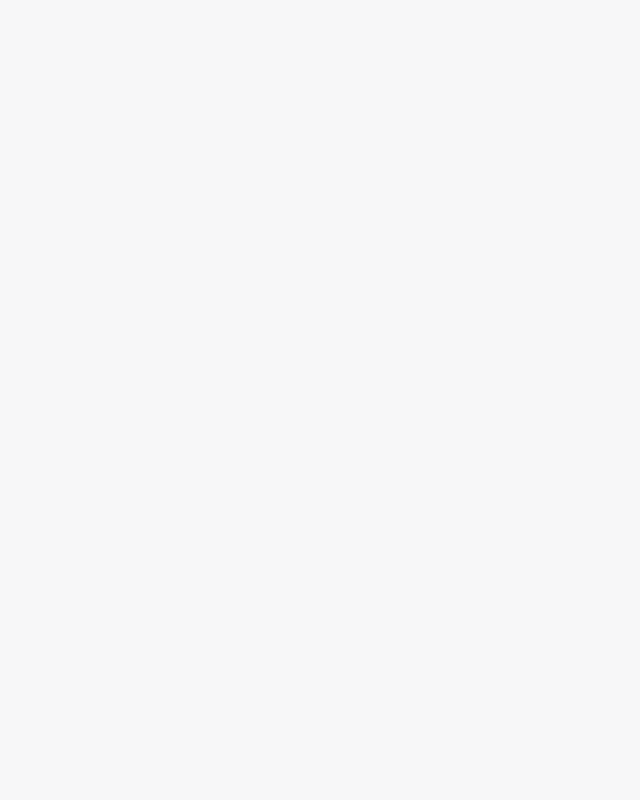
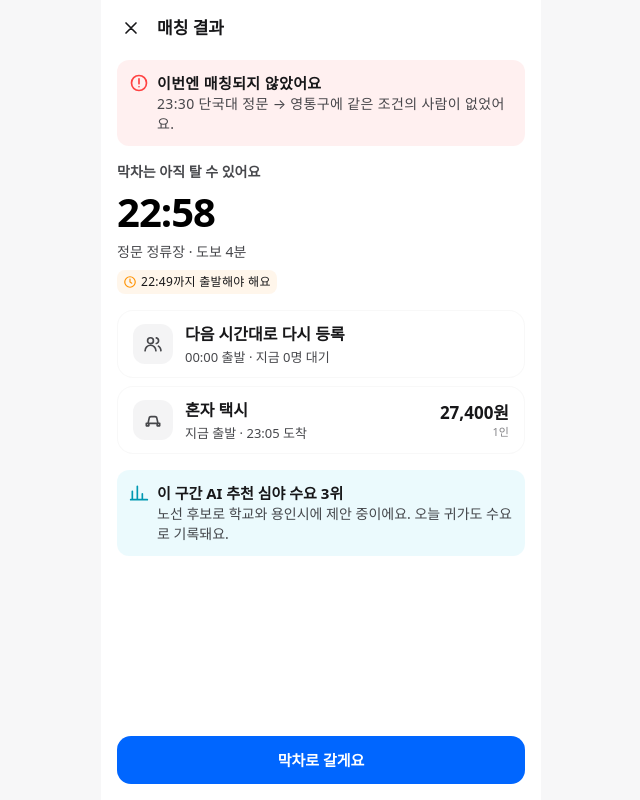
Before and after one commit to owlly-team/owlly-client, a React (Vite) app: page /matching/failed in a window 1280 px wide. Before the commit this address had no page. Shown: the whole page, without its empty margins (319-959 px from the left). Built offline with nearby package versions, Linux system fonts and the light colour scheme; a web font is replaced by a local one.

Commit message:
feat: 홈 매칭 실패 화면 추가 및 바텀 이동 액션 추가

```diff
--- a/src/App.jsx
+++ b/src/App.jsx
@@ -3,14 +3,14 @@ import Button from "./shared/components/Button";
 import IconButton from "./shared/components/IconButton";
 import Switch from "./shared/components/Switch";
 import TextField from "./shared/components/TextField";
-import TimeChip from "./shared/components/TimeChip";
+import TimeChip from "./features/matching/components/TimeChip";
 import FilterChip from "./shared/components/FilterChip";
 import TopBar from "./shared/components/TopBar";
 import BottomTabBar from "./shared/components/BottomTabBar";
 import BottomSheet from "./shared/components/BottomSheet";
 import Badge from "./shared/components/Badge";
 import InfoBox from "./shared/components/InfoBox";
-import DefinitionList from "./shared/components/DefinitionList";
+import DefinitionList from "./features/matching/components/DefinitionList";
 import StatGrid from "./shared/components/StatGrid";
 import MetricRow from "./shared/components/MetricRow";
 import PlaceRow from "./shared/components/PlaceRow";
--- a/src/features/demand/pages/DemandMap.jsx
+++ b/src/features/demand/pages/DemandMap.jsx
@@ -1,4 +1,5 @@
 import { useState } from "react";
+import { useNavigate } from "react-router-dom";
 import FilterChip from "../../../shared/components/FilterChip";
 import InfoBox from "../../../shared/components/InfoBox";
 import BottomTabBar from "../../../shared/components/BottomTabBar";
@@ -40,6 +41,7 @@ const MOCK_DATA = {
 };
 
 export default function DemandMap() {
+  const navigate = useNavigate();
   const [isCandidate, setIsCandidate] = useState(true);
   const [day, setDay] = useState(DAY_OPTIONS[0]);
   const [time, setTime] = useState(TIME_OPTIONS[0]);
@@ -95,7 +97,13 @@ export default function DemandMap() {
       </div>
 
       <div className="-mx-4 pt-4">
-        <BottomTabBar activeTab={activeTab} onTabChange={setActiveTab} />
+        <BottomTabBar
+          activeTab={activeTab}
+          onTabChange={(tab) => {
+            if (tab === "return") navigate("/pickup");
+            else setActiveTab(tab);
+          }}
+        />
       </div>
     </div>
   );
--- a/src/features/home/components/LastDepartureCard.jsx
+++ b/src/features/home/components/LastDepartureCard.jsx
@@ -2,6 +2,7 @@ import Badge from "../../../shared/components/Badge";
 
 //집까지 마지막 출발
 export default function LastDepartureCard({
+  title = "집까지 마지막 출발",
   available = true,
   time,
   place,
@@ -9,10 +10,10 @@ export default function LastDepartureCard({
   className = "",
 }) {
   return (
-    <div className={`rounded-12 bg-background-normal flex w-full flex-col gap-1 ${className}`}>
-      <p className="text-label1 text-label-neutral font-semibold">
-        집까지 마지막 출발
-      </p>
+    <div
+      className={`rounded-12 bg-background-normal flex w-full flex-col gap-1 ${className}`}
+    >
+      <p className="text-label1 text-label-neutral font-semibold">{title}</p>
       {available === false ? (
         <>
           <p className="text-heading2 text-label-strong font-bold">
--- a/src/features/home/components/TransportOptionCard.jsx
+++ b/src/features/home/components/TransportOptionCard.jsx
@@ -31,7 +31,11 @@ export default function TransportOptionCard({
               : "bg-accent-cyan-surface"
         }`}
       >
-        <img src={icon} alt="" className="size-5" />
+        {typeof icon === "string" ? (
+          <img src={icon} alt="" className="size-5" />
+        ) : (
+          icon
+        )}
       </span>
       <div className="flex flex-1 flex-col gap-0.5">
         <p className="text-body1 text-label-normal font-semibold">{title}</p>
--- /dev/null
+++ b/src/features/home/mocks/matchingFailureMock.js
@@ -0,0 +1,27 @@
+import { defaultHomeData } from "./homeMockData";
+
+// 홈 분기 연결 전, 매칭 실패 화면을 직접 확인하기 위한 목업.
+export const matchingFailureMock = {
+  ...defaultHomeData,
+  rideRequest: {
+    departureAt: "2026-11-09T23:30:00+09:00",
+    status: "FAILED",
+  },
+  nextSlot: { departureAt: "2026-11-10T00:00:00+09:00", waitingCount: 0 },
+  demand: {
+    rank: 3,
+    description:
+      "노선 후보로 학교와 용인시에 제안 중이에요. 오늘 귀가도 수요로 기록돼요.",
+  },
+  selection: {
+    pickupPoint: defaultHomeData.pickupPoint,
+    destination: {
+      id: "31",
+      name: "영통2동",
+      districtId: "21",
+      districtName: "수원시 영통구",
+      point: defaultHomeData.profile.defaultDropoff,
+    },
+    sameGenderOnly: true,
+  },
+};
--- a/src/features/home/pages/Home.jsx
+++ b/src/features/home/pages/Home.jsx
@@ -21,7 +21,7 @@ export default function Home({ data = homeScenarios.matched, onViewMatchingResul
     showTransportOptions,
     transportOptions,
     selectedTab,
-    setSelectedTab,
+    handleTabChange,
     handleTransportSelect,
     handleViewRegistration,
     handleViewMatchingResult,
@@ -77,7 +77,7 @@ export default function Home({ data = homeScenarios.matched, onViewMatchingResul
         </div>
       )}
       <footer className="bg-background-normal -mx-4 mt-auto">
-        <BottomTabBar activeTab={selectedTab} onTabChange={setSelectedTab} />
+        <BottomTabBar activeTab={selectedTab} onTabChange={handleTabChange} />
       </footer>
     </div>
   );
--- a/src/features/home/pages/LastTrain.jsx
+++ b/src/features/home/pages/LastTrain.jsx
@@ -103,7 +103,7 @@ export default function LastTrain(){
                 <Button size="md" variant="primary" className="w-full" onClick={goHome}>
                     막차로 갈게요
                 </Button>
-                <Button size="md" variant="secondary" className="w-full">
+                <Button size="md" variant="secondary" className="w-full" onClick={() => navigate("/pickup")}>
                     동승도 알아볼래요
                 </Button>
             </div>
--- /dev/null
+++ b/src/features/home/pages/MatchingFailure.jsx
@@ -0,0 +1,102 @@
+import { useNavigate } from "react-router-dom";
+import Button from "../../../shared/components/Button";
+import InfoBox from "../../../shared/components/InfoBox";
+import TopBar from "../../../shared/components/TopBar";
+import CarpoolIcon from "../../../assets/icons/transport-carpool.svg?react";
+import iconTaxi from "../../../assets/icons/transport-taxi.svg";
+import StatBars from "../../../assets/icons/stat-bars.svg?react";
+import LastDepartureCard from "../components/LastDepartureCard";
+import TransportOptionCard from "../components/TransportOptionCard";
+import { matchingFailureMock } from "../mocks/matchingFailureMock";
+import { formatTime, formatWon, toHomeViewData } from "../utils/homeUtils";
+
+export default function MatchingFailure({ data = matchingFailureMock }) {
+  const navigate = useNavigate();
+  const { lastTransit, transportDisplay } = toHomeViewData(data);
+  const { travelOptions, rideRequest, nextSlot, demand, selection } = data;
+  const transitAvailable = travelOptions?.transit?.available === true;
+  const taxiAvailable = Number.isFinite(travelOptions?.soloTaxiEstimatedWon);
+  const goHome = () => navigate("/");
+
+  return (
+    <div className="flex w-full flex-1 flex-col">
+      <div className="-mx-4">
+        <TopBar title="매칭 결과" leftAction="close" onLeftClick={goHome} />
+      </div>
+      <div className="flex flex-col gap-4 pt-1">
+        <InfoBox
+          variant="negative"
+          title="이번엔 매칭되지 않았어요"
+          description={`${formatTime(rideRequest?.departureAt)} ${data.pickupPoint.name} → ${data.presentation.directionLabel}에 같은 조건의 사람이 없었어요.`}
+        />
+
+        {transitAvailable ? (
+          <LastDepartureCard
+            title="막차는 아직 탈 수 있어요"
+            {...lastTransit}
+          />
+        ) : (
+          <LastDepartureCard available={false} />
+        )}
+
+        <div className="flex flex-col gap-2">
+          {nextSlot && (
+            <TransportOptionCard
+              icon={
+                <CarpoolIcon
+                  aria-hidden="true"
+                  className="text-label-neutral size-5 [&_path]:stroke-current"
+                />
+              }
+              iconTone="neutral"
+              title="다음 시간대로 다시 등록"
+              description={`${formatTime(nextSlot.departureAt)} 출발 · 지금 ${nextSlot.waitingCount}명 대기`}
+              onClick={() => navigate("/start-time", { state: selection })}
+            />
+          )}
+          {taxiAvailable && (
+            <TransportOptionCard
+              icon={iconTaxi}
+              iconTone="neutral"
+              title="혼자 택시"
+              description={transportDisplay.taxi.description}
+              price={formatWon(travelOptions.soloTaxiEstimatedWon)}
+              priceLabel="1인"
+              onClick={() => navigate("/solo-taxi")}
+            />
+          )}
+        </div>
+
+        {demand && (
+          <div className="bg-accent-cyan-surface rounded-12 flex items-start gap-2 p-3">
+            <StatBars
+              aria-hidden="true"
+              className="text-accent-cyan mt-px size-5 shrink-0 [&_path]:stroke-current"
+            />
+            <div className="min-w-0">
+              <p className="text-body2 text-label-normal font-semibold">
+                이 구간 AI 추천 심야 수요 {demand.rank}위
+              </p>
+              <p className="text-label1 text-label-neutral">
+                {demand.description}
+              </p>
+            </div>
+          </div>
+        )}
+      </div>
+
+      {transitAvailable && (
+        <div className="bg-background-normal sticky bottom-0 mt-auto w-full pt-6 pb-[max(1rem,env(safe-area-inset-bottom))]">
+          <Button
+            className="w-full"
+            onClick={() =>
+              navigate("/", { state: { selectedTransport: "transit" } })
+            }
+          >
+            막차로 갈게요
+          </Button>
+        </div>
+      )}
+    </div>
+  );
+}
--- a/src/features/home/pages/SoloTaxi.jsx
+++ b/src/features/home/pages/SoloTaxi.jsx
@@ -99,7 +99,7 @@ export default function SoloTaxi(){
                 <Button size="md" variant="primary" className="w-full" onClick={goHome}>
                     혼자 택시로 갈게요
                 </Button>
-                <Button size="md" variant="secondary" className="w-full">
+                <Button size="md" variant="secondary" className="w-full" onClick={() => navigate("/pickup")}>
                     동승도 알아볼래요
                 </Button>
             </div>
--- a/src/features/mypage/pages/MyInfo.jsx
+++ b/src/features/mypage/pages/MyInfo.jsx
@@ -1,4 +1,5 @@
 import { useState } from "react";
+import { useNavigate } from "react-router-dom";
 import Badge from "../../../shared/components/Badge";
 import Switch from "../../../shared/components/Switch";
 import BottomTabBar from "../../../shared/components/BottomTabBar";
@@ -15,6 +16,7 @@ const defaultProfile = {
 };
 
 export default function MyInfo({ data = defaultProfile }) {
+  const navigate = useNavigate();
   const [sameGenderOnly, setSameGenderOnly] = useState(true);
   const [locationAllowed, setLocationAllowed] = useState(true);
   const [notificationAllowed, setNotificationAllowed] = useState(true);
@@ -84,7 +86,13 @@ export default function MyInfo({ data = defaultProfile }) {
       </div>
 
       <div className="-mx-4 pt-4">
-        <BottomTabBar activeTab={activeTab} onTabChange={setActiveTab} />
+        <BottomTabBar
+          activeTab={activeTab}
+          onTabChange={(tab) => {
+            if (tab === "return") navigate("/pickup");
+            else setActiveTab(tab);
+          }}
+        />
       </div>
     </div>
   );
--- a/src/routes/AppRouter.jsx
+++ b/src/routes/AppRouter.jsx
@@ -1,6 +1,7 @@
 import { BrowserRouter, Routes, Route } from "react-router-dom";
 import Layout from "../shared/layout/Layout";
 import Home from "../features/home/pages/Home";
+import MatchingFailure from "../features/home/pages/MatchingFailure";
 import LastTrain from "../features/home/pages/LastTrain";
 import SoloTaxi from "../features/home/pages/SoloTaxi";
 import AdminLogin from "../features/admin/pages/AdminLogin";
@@ -30,6 +31,7 @@ export default function AppRouter() {
       <Routes>
         <Route path="/" element={<Layout />}>
           <Route index element={<Home />} />
+          <Route path="matching/failed" element={<MatchingFailure />} />
           <Route path="train" element={<LastTrain />} />
           <Route path="solo-taxi" element={<SoloTaxi />} />
           <Route path="admin/login" element={<AdminLogin />} />
```
Also changed, not shown: src/features/home/hooks/useHome.js (+9 -1 lines).
